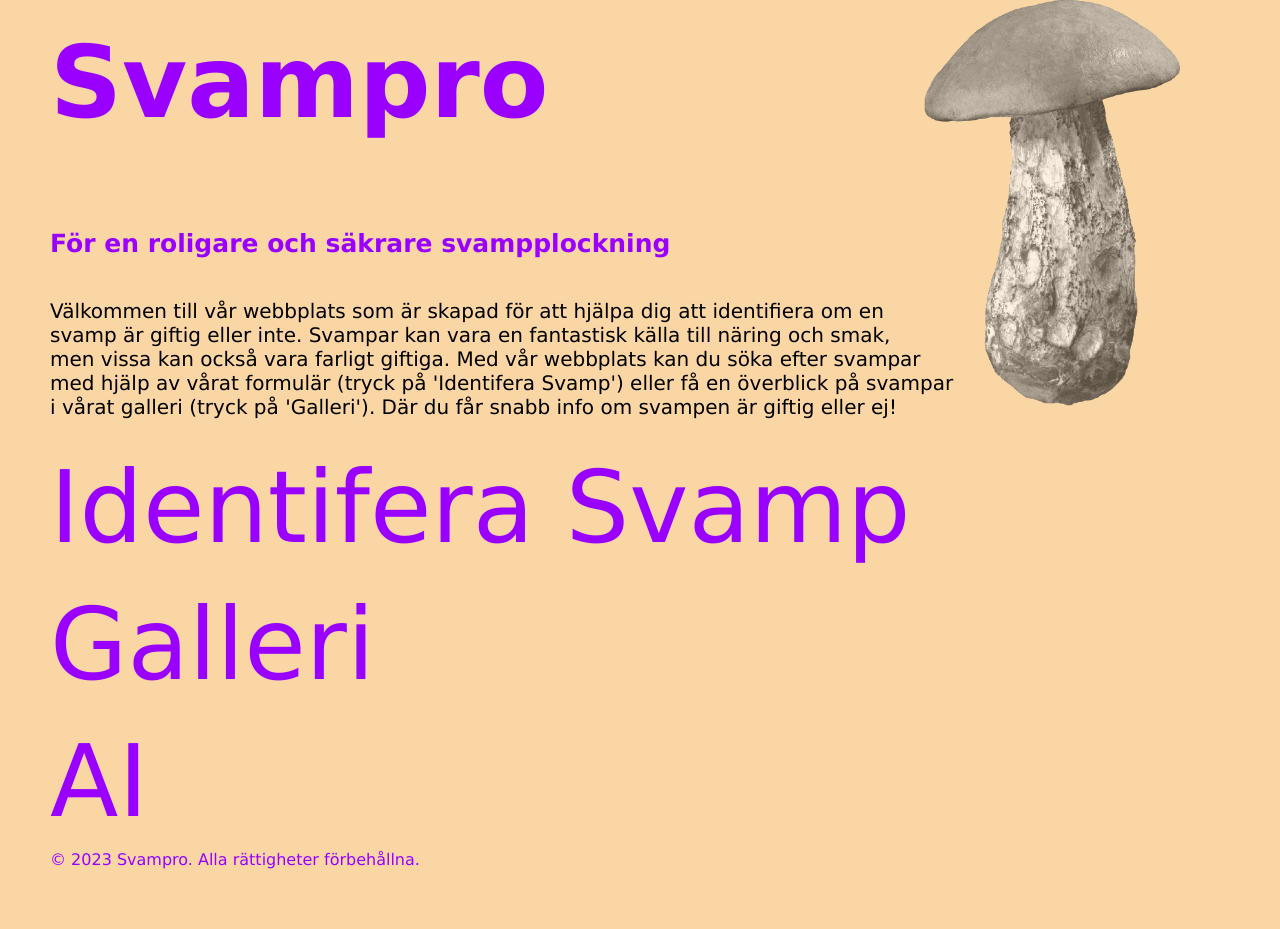
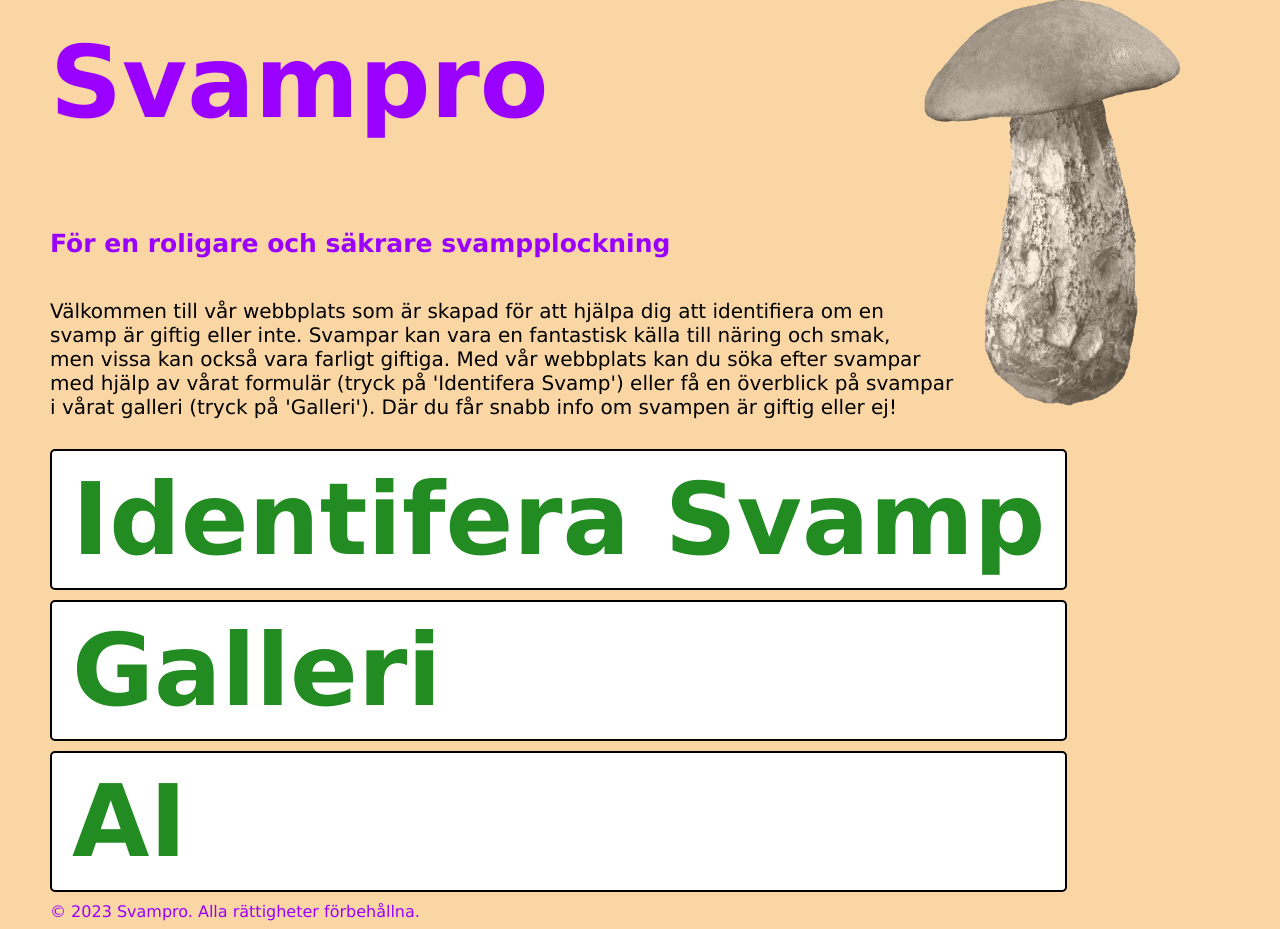
Before and after one commit to Code-666/svamp_agil_grupp, a Flask app: page / in a window 1280 px wide. Shown: the part 51-980 px from the top of the page. Before the commit the page ends 920 px from the top, so only its background shows below. Run offline with Flask 3, Linux system fonts and the light colour scheme.

Commit message:
knappar som knappar

```diff
--- a/static/css/styles.css
+++ b/static/css/styles.css
@@ -10,7 +10,7 @@ body {
 }
 
 .identifera-svamp {
-    color: #9900FF; /* Standard textfärg (röd) */
+    color: #228b22; /* Standard textfärg (röd) */
     display: block; /* Göra elementen block så att de är under varandra */
     margin: 10px 0; /* Mellanrum mellan elementen */
     text-decoration: none; /* Ta bort linjerna under texten */
@@ -19,7 +19,7 @@ body {
 }
 
 .identifera-svamp:hover {
-    color: #000000; /* Ändra färgen till violett vid hovring */
+    color: #ffffff; /* Ändra färgen till violett vid hovring */
 }
 
 .svat_vit {
@@ -58,3 +58,24 @@ p {
 footer {
     color: #9900FF;
 }
+
+a {
+    color: #228b22; /* Färg för textlänkar */
+    text-decoration: none; /* Ta bort understrykning från textlänkar */
+    padding: 10px 20px; /* Lägg till utfyllnad för knappform */
+    background-color: white; /* Bakgrundsfärg för knapp */
+    border: 2px solid black; /* Kantlinje för knapp */
+    border-radius: 5px; /* Rundade hörn för knapp */
+    display: inline-block; /* Visa länken som en block för att kunna justera storlek och utfyllnad */
+    margin: 10px; /* Utrymme mellan länkarna */
+    font-weight: bold; /* Fetstil text */
+    margin: 20px;
+    cursor: pointer;
+    padding: 10px 20px;
+
+}
+
+a:hover {
+    background-color: #228b22; /* Bakgrundsfärg för länken vid hovring */
+    color: #ffffff; /* Färg för text vid hovring */
+}
--- a/templates/index.html
+++ b/templates/index.html
@@ -11,10 +11,11 @@
     <h1> Svampro </h1>
     <h2>För en roligare och säkrare svampplockning</h2>
     <p>Välkommen till vår webbplats som är skapad för att hjälpa dig att identifiera om en <br>svamp är giftig eller inte. Svampar kan vara en fantastisk källa till näring och smak, <br> men vissa kan också vara farligt giftiga. Med vår webbplats kan du söka efter svampar <br> med hjälp av vårat formulär (tryck på 'Identifera Svamp') eller få en överblick på svampar <br>i vårat galleri (tryck på 'Galleri'). Där du får snabb info om svampen är giftig eller ej!</p>
-
-    <a href="/min_svamp" class="identifera-svamp">Identifera Svamp</a>
-    <a href="/galleri" class="identifera-svamp">Galleri</a>
-    <a href="/ai" class="identifera-svamp">AI</a>
+    <div id="menu-buttons">
+        <a href="/min_svamp" class="identifera-svamp">Identifera Svamp</a>
+        <a href="/galleri" class="identifera-svamp">Galleri</a>
+        <a href="/ai" class="identifera-svamp">AI</a>
+    </div>
     <!-- <a href="/dagens_svamp" class="identifera-svamp">#Dagens Svamp</a> -->
     <!-- <a href="/dagens_svamp" class="identifera-svamp">#Chatbot AI</a> -->
 
```
